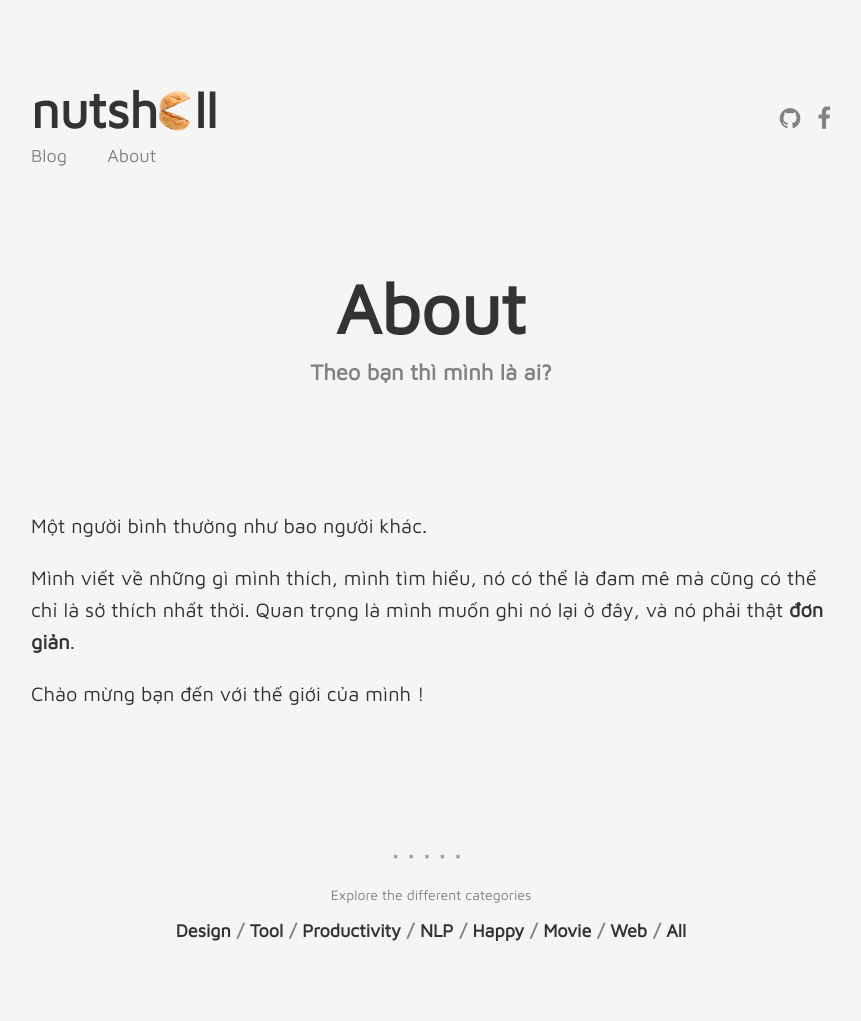
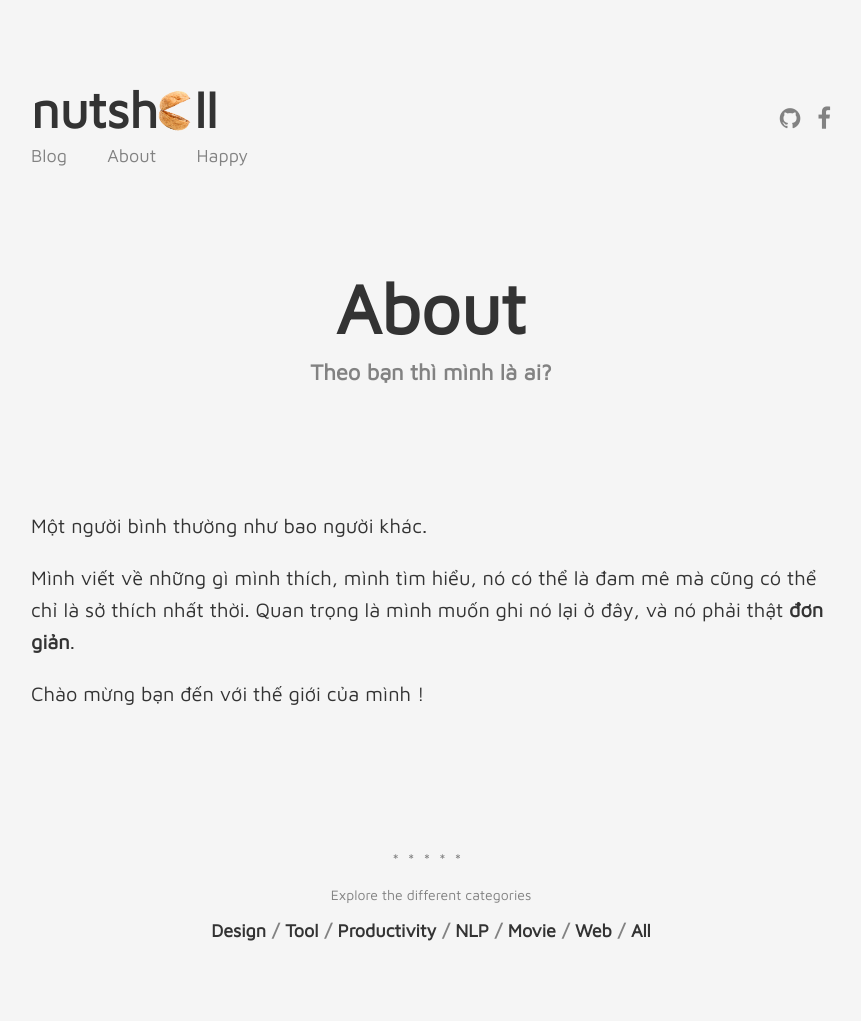
Before and after one commit to Lego1st/lego1st.github.io, a Jekyll site: the page built from about.md, in a window 1280 px wide. Shown: the whole page, without its empty margins (209-1070 px from the left). Built offline with Jekyll 4.4.1, drawn with Linux system fonts in a browser that asks for light colours.

Commit message:
restructure blog for happy category

```diff
--- a/_includes/header.html
+++ b/_includes/header.html
@@ -8,6 +8,7 @@
         <ul class="menu">
             <li class="menu__entry"><a href="{{ '/' | prepend: site.baseurl }}">Blog</a></li>
             <li class="menu__entry"><a href="{{ '/about' | prepend: site.baseurl }}">About</a></li>
+            <li class="menu__entry"><a href="{{ '/categories/happy/' | prepend: site.baseurl }}">Happy</a></li>
         </ul>
     </div>
 
--- a/_includes/page/explore.html
+++ b/_includes/page/explore.html
@@ -3,7 +3,9 @@
     <div class="explore__label">Explore the different categories</div>
     <ul class="categories">
         {% for category in site.data.categories %}
+            {% if category.slug != "happy" %}
             <li class="categories__item"><a href="{{ '/categories/' | append: category.slug | prepend: site.baseurl }}">{{ category.name }}</a></li>
+            {% endif %}
         {% endfor %}
 		<li class="categories__item"><a href="{{ '/' | prepend: site.baseurl }}">All</a></li>
     </ul>
--- a/_layouts/default.html
+++ b/_layouts/default.html
@@ -15,6 +15,7 @@
             {{ content }}
         </div>
 
+        {% include externals/disqus.html %}
         {% include externals/scripting.html %}
         {% include externals/google_analytics.html %}
     </body>
--- a/index.html
+++ b/index.html
@@ -8,6 +8,9 @@ sitemap:
 
 <ul class="list-posts">
     {% for post in site.posts %}
+        {% if post.categories contains "happy" %}
+            {% continue %}
+        {% endif %}
         <ul class="post-teaser__cate categories">
             [
             {% for category in site.data.categories %}
```
Also changed, not shown: read.md (added, +8 -0 lines).
